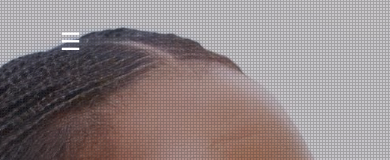
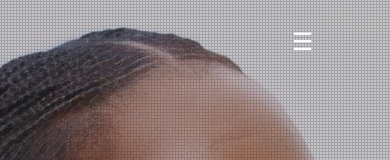
Before and after one commit to Cornelliah/laSublimeuse-frontend, a React (Vite) app in the folder front/: page / in a window 390 px wide. Shown: the top 160 px of the page. Built offline with nearby package versions, Linux system fonts and the light colour scheme; a web font is replaced by a local one.

Commit message:
hamburger

```diff
--- a/front/src/components/Navbar.module.css
+++ b/front/src/components/Navbar.module.css
@@ -3,7 +3,7 @@
   top: 0;
   left: 0;
   width: 100%;
-  padding: 1rem 1rem;
+  padding: 1rem 2rem;
   display: flex;
   justify-content: space-between;
   align-items: center;
@@ -85,6 +85,7 @@
   border: none;
   font-size: 1.5rem;
   cursor: pointer;
+  margin-left: auto;
   margin-right: 0;
   z-index: 30;
 }
@@ -93,7 +94,7 @@
 .mobileMenu {
   position: absolute;
   top: 100%;
-  right: 2em;
+  right: 1em;
   width: 45%;
   background: white;
   display: flex;
```
Also changed, not shown: front/src/assets/loupe.png (added).
